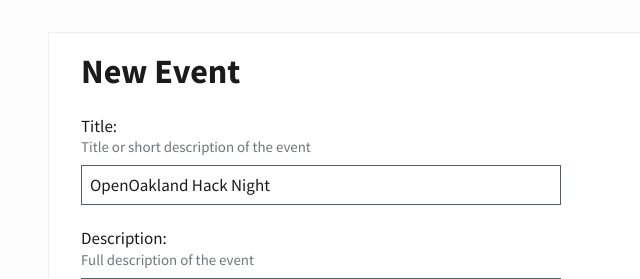
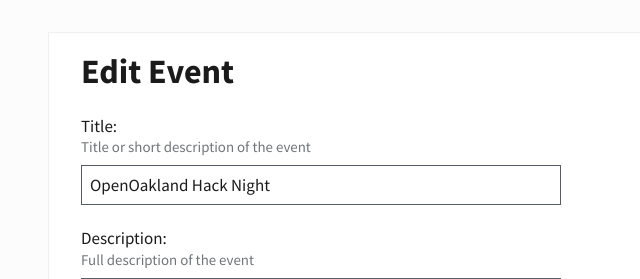
Before and after one commit to openoakland/dos-census-events, a Django app: page /event/1/update/ in a window 1280 px wide. Shown: the part 86-365 px from the top of the page, without its empty margins (272-912 px from the left). Run offline with Django 3.2, Linux system fonts and the light colour scheme; the visitor is signed in with stand-in values (Sample User, id 1); data comes from the database, SQL or seed files in the repository; some libraries are stand-ins or nearby versions.

Commit message:
Fix form and have title be dynamic

```diff
--- a/census/templates/census/event_form.html
+++ b/census/templates/census/event_form.html
@@ -10,9 +10,13 @@
     <div class="grid-row">
         <section class='tablet:grid-col-8 tablet:grid-offset-2 section-card padding-x-4 padding-y-2 margin-4'>
             {{ form.errors }}
-            <form action="/submit/" method="post" class="">
+            <form method="post" class="">
                 <fieldset class="usa-fieldset">
+                    {% if request.path == "/submit/" %}
                     <legend class="usa-legend">New Event</legend>
+                    {% else %}
+                    <legend class="usa-legend">Edit Event</legend>
+                    {% endif %}
                     {% csrf_token %}
                     {{ form.media }}
                     <div>
--- a/census/views.py
+++ b/census/views.py
@@ -58,13 +58,10 @@ def index(request):
 
 from .forms import EventForm
 from django.http import HttpResponseRedirect
-# import pdb
 
 def add_event(request):
     # if this is a POST request we need to process the form data
     if request.method == 'POST':
-        # print(request.POST)
-        # pdb.set_trace()
         # create a form instance and populate it with data from the request:
         form = EventForm(request.POST)
         # check whether it's valid:
@@ -88,10 +85,9 @@ def add_event(request):
 
 class UpdateEvent(LoginRequiredMixin, UpdateView):
     model = models.Event
-    fields = '__all__'
     success_url = "/pending"
     login_url = '/login/'
-    form: EventForm
+    form_class = EventForm
 
 class PendingList(ListView):
     model = models.Event
```
